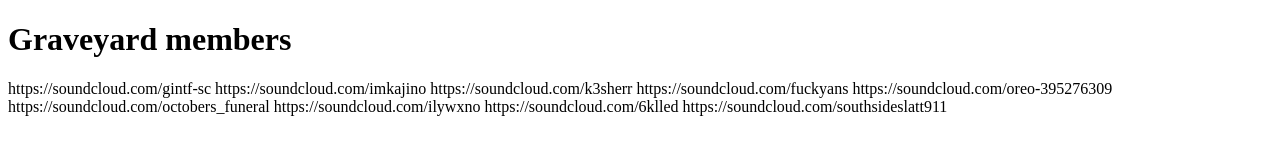
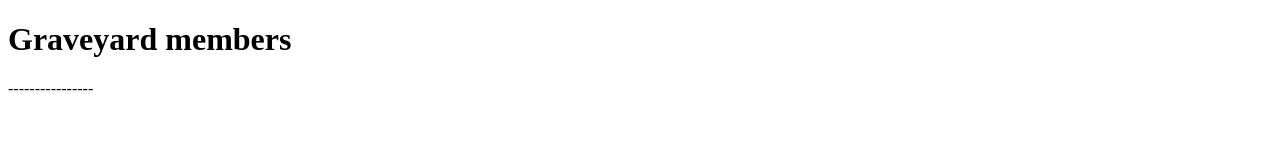
Before and after one commit to gintf11/graveyard, a plain HTML site: page index.html in a window 1280 px wide. Drawn offline with Linux system fonts and the light colour scheme.

Commit message:
Update index.html

```diff
--- a/index.html
+++ b/index.html
@@ -6,15 +6,7 @@
 <body>
 
 <h1>Graveyard members</h1>
-<p>https://soundcloud.com/gintf-sc
-https://soundcloud.com/imkajino
-https://soundcloud.com/k3sherr
-https://soundcloud.com/fuckyans
-https://soundcloud.com/oreo-395276309
-https://soundcloud.com/octobers_funeral
-https://soundcloud.com/ilywxno
-https://soundcloud.com/6klled
-https://soundcloud.com/southsideslatt911</p>
+<p>----------------</p>
 
 </body>
 </html>
```
